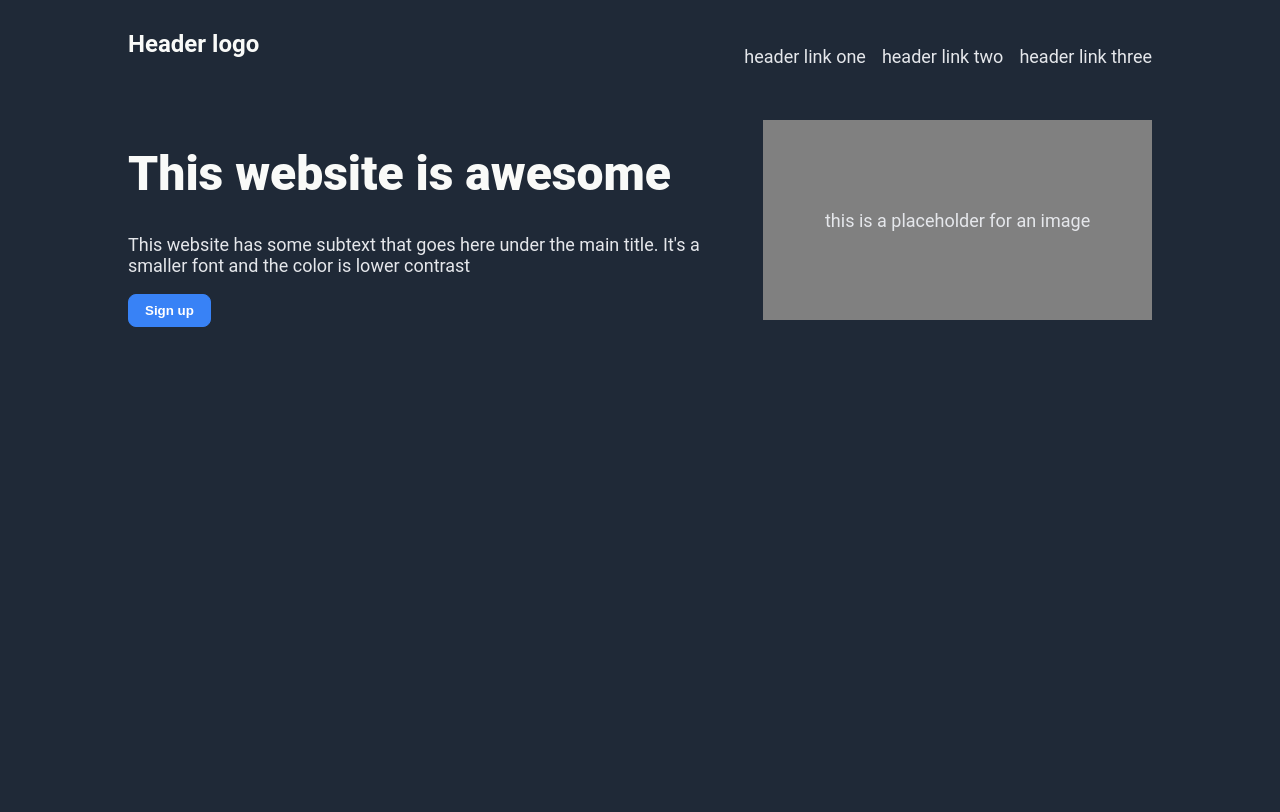
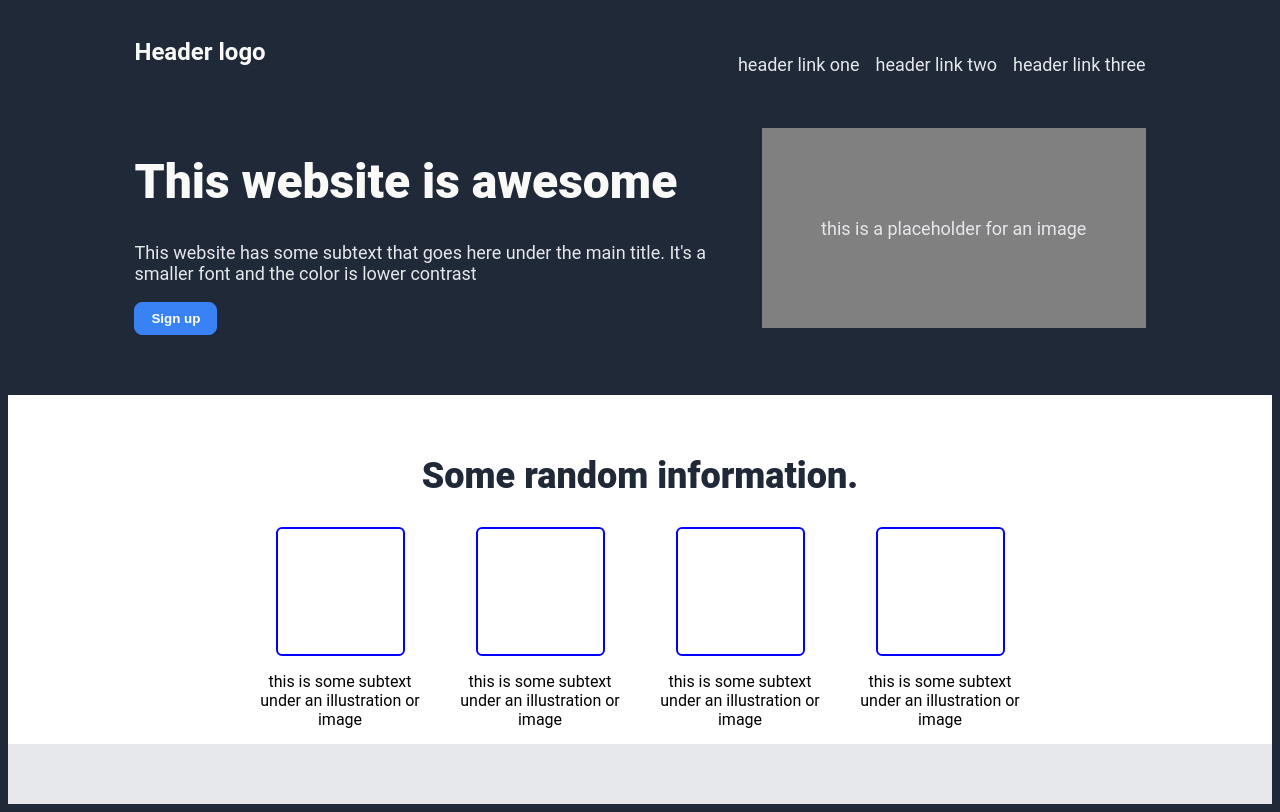
Before and after one commit to Duxx1/dummy-basic-landing-page, a plain HTML site: page index.html in a window 1280 px wide. Drawn offline with Linux system fonts and the light colour scheme.

Commit message:
Finished the upper content section

```diff
--- a/index.html
+++ b/index.html
@@ -38,6 +38,32 @@
 
     <div class="upper-content">
 
+        <h2 id="random-info-text">Some random information.</h2>
+
+        <div class="items-container">
+
+            <div class="item">
+                <div class="img-placeholder"></div>
+                <p>this is some subtext under an illustration or image</p>
+            </div>
+
+            <div class="item">
+                <div class="img-placeholder"></div>
+                <p>this is some subtext under an illustration or image</p>
+            </div>
+
+            <div class="item">
+                <div class="img-placeholder"></div>
+                <p>this is some subtext under an illustration or image</p>
+            </div>
+
+            <div class="item">
+                <div class="img-placeholder"></div>
+                <p>this is some subtext under an illustration or image</p>
+            </div>
+
+        </div>
+
     </div>
 
     <div class="mid-content">
--- a/styles.css
+++ b/styles.css
@@ -1,12 +1,22 @@
 body {
     font-family: Roboto, sans-serif;
-    background-color: #1F2937;
     /*padding-left: 150px;
     padding-right: 150px; */
+    /* max-width: 80%;
+    margin: 0 auto;
+    padding: 30px 30px; */
+    background-color: #1F2937;
+    /* display: flex; */
+}
+
+.header, .upper-content, .mid-content {
     max-width: 80%;
     margin: 0 auto;
     padding: 30px 30px;
-    /* display: flex; */
+}
+
+.header {
+    background-color: #1F2937;
 }
 
 .navbar-left {
@@ -79,3 +89,46 @@ ul {
     align-content: center;
     margin-left: 40px;
 }
+
+.upper-content {
+    background-color: #ffffff;
+    max-width: 100%;
+    margin: 0 auto;
+    padding: 30px 30px;
+}
+
+#random-info-text {
+    font-size: 36px;
+    color: #1F2937;
+    font-weight: 900;
+    text-align: center;
+}
+
+.items-container {
+    display: flex;
+    justify-content: center;
+    gap: 25px;
+    flex-wrap: wrap;
+}
+
+.item {
+    width: 175px;
+    height: 175px;
+    margin-bottom: 12px;
+    text-align: center;
+}
+
+.img-placeholder {
+    width: 125px;
+    height: 125px;
+    border: 2px solid blue;
+    border-radius: 6px;
+    justify-self: center;
+}
+
+.mid-content {
+    background-color: #E5E7EB;
+    max-width: 100%;
+    margin: 0 auto;
+    padding: 30px 30px;
+}
```
